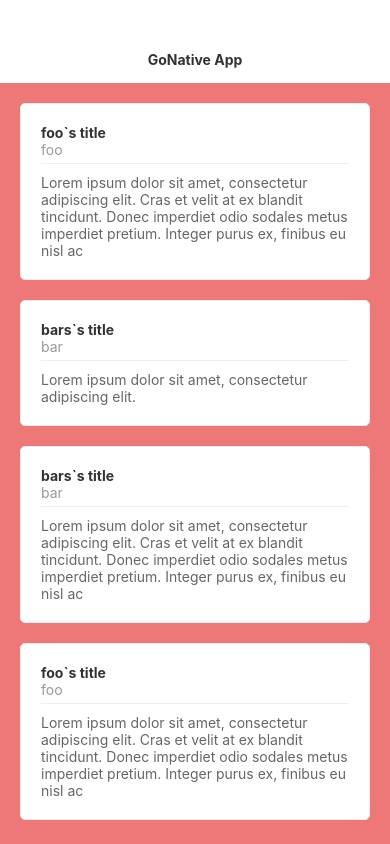
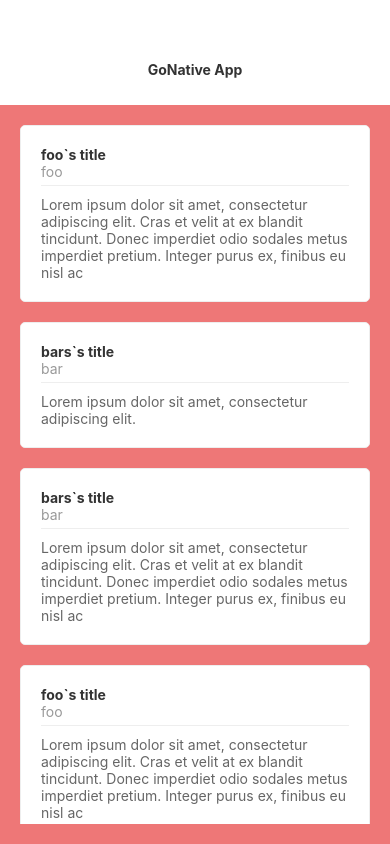
Before and after one commit to Walter-Cantori/goNative, a React Native app: screen / in a window 390 px wide. Built offline with nearby package versions, Linux system fonts and the light colour scheme.

Commit message:
change header width

```diff
--- a/src/index.js
+++ b/src/index.js
@@ -26,7 +26,7 @@ const styles = StyleSheet.create({
     fontWeight: 'bold',
   },
   scrollContainer: {
-    flex: 15,
+    flex: 10,
     backgroundColor: colors.mainBg,
     padding: 20,
     justifyContent: 'center',
```
